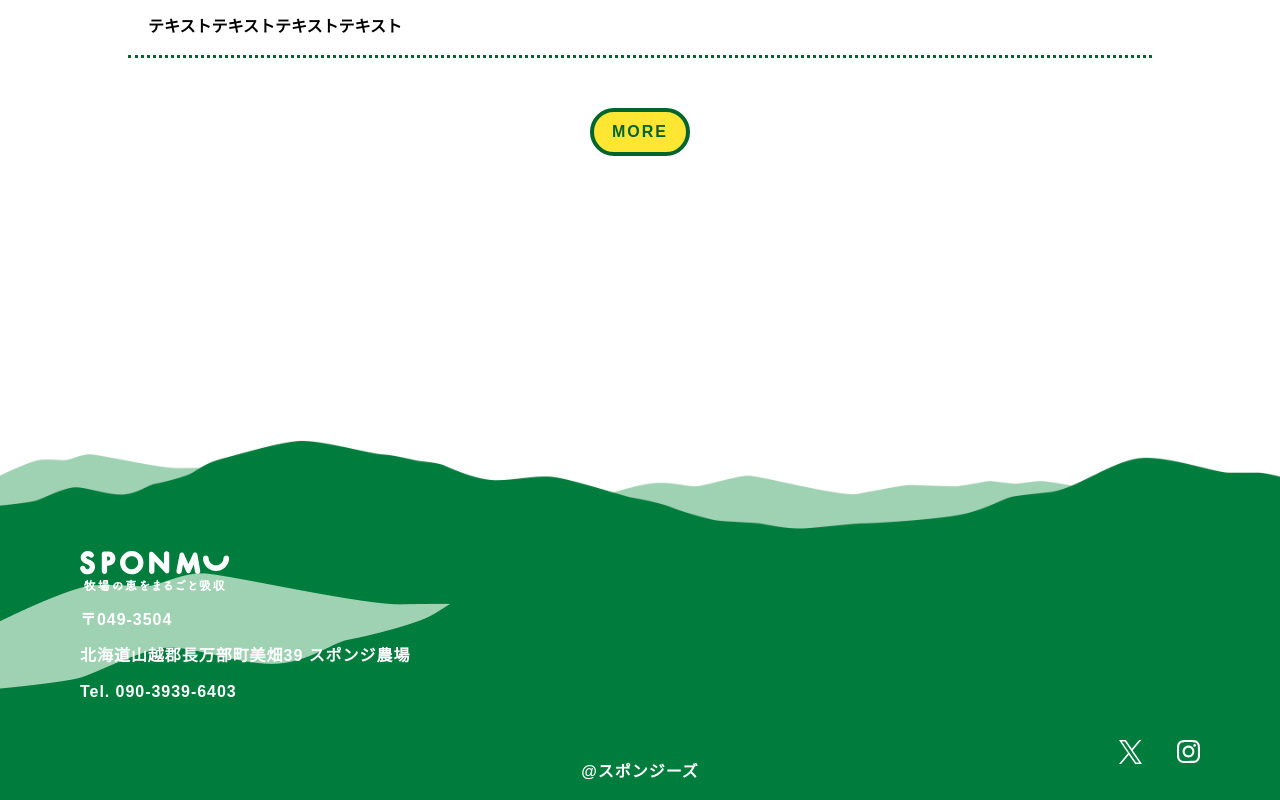
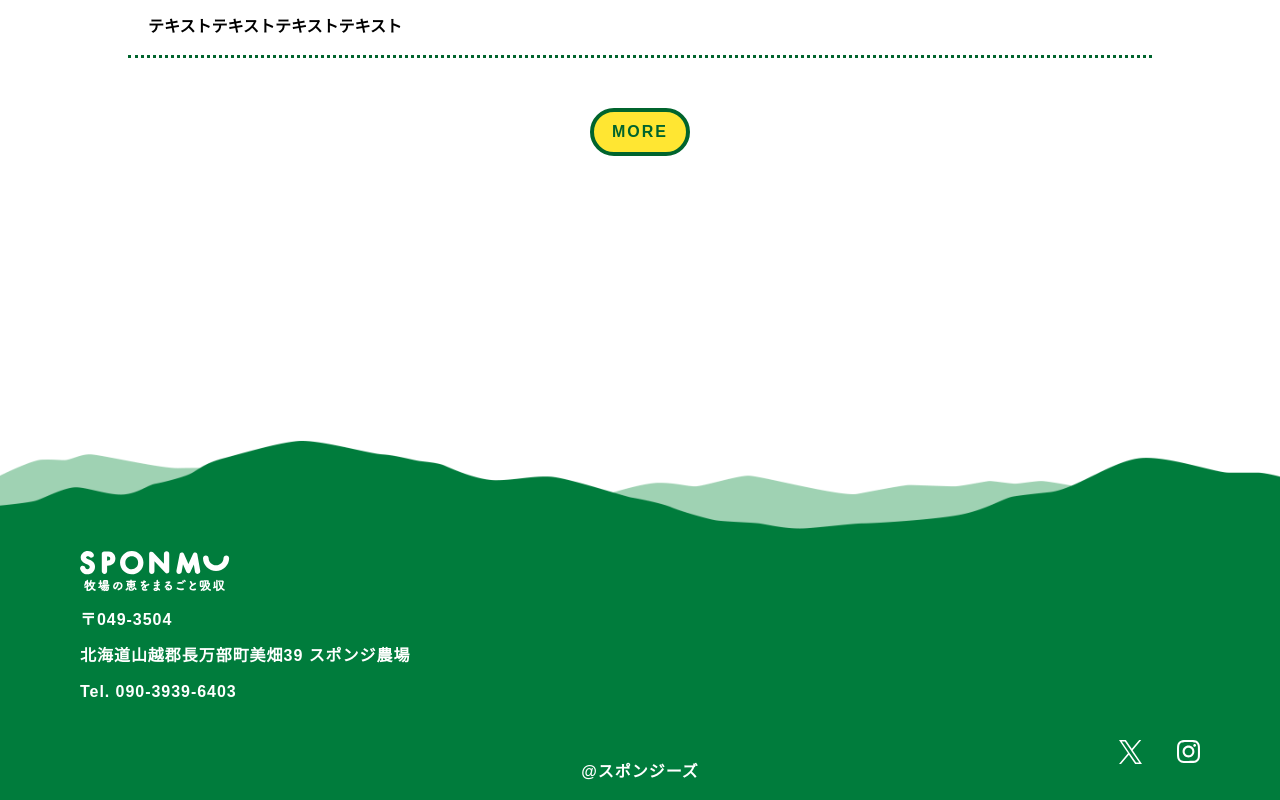
Before and after one commit to miyaTb/sponmu, a React (Create React App) app: page / in a window 1280 px wide. Shown: the part 5872-6672 px from the top of the page. Built offline with nearby package versions, Linux system fonts and the light colour scheme; a web font is replaced by a local one.

Commit message:
Remove background image from footer (#20)
Removed background image from footer styles.

```diff
--- a/src/App.css
+++ b/src/App.css
@@ -62,7 +62,6 @@ li {
 /* footer */
 footer {
   height: 300px;
-  background-image: url("../src/assets/mountain.png");
   background-repeat: no-repeat;
   color: #ffffff;
   padding: 60px 80px 0;
```
